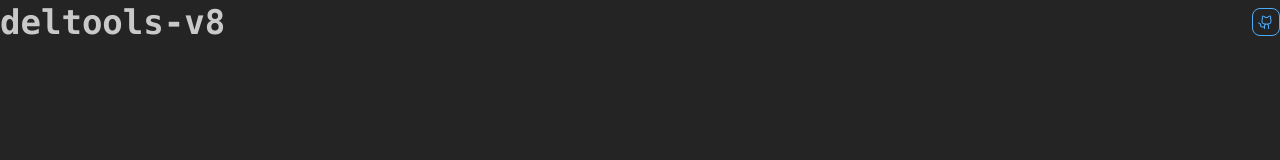
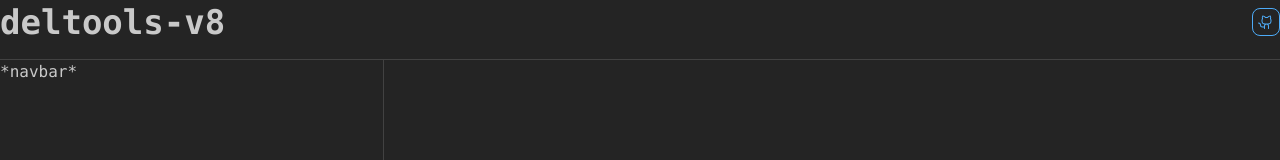
Before and after one commit to alpha-delta-511/deltools-v8, a React (Vite) app: page / in a window 1280 px wide. Before the commit this address had no page. Shown: the top 160 px of the page. Built offline with nearby package versions, Linux system fonts and the light colour scheme.

Commit message:
refactor: use AppShell

```diff
--- a/src/0-app/index.tsx
+++ b/src/0-app/index.tsx
@@ -1,13 +1,15 @@
 import {
   ActionIcon,
+  AppShell,
+  Burger,
   createTheme,
   Group,
   MantineProvider,
-  Stack,
   Title,
 } from "@mantine/core";
 
 import "@mantine/core/styles.css";
+import { useDisclosure } from "@mantine/hooks";
 import { GithubLogoIcon } from "@phosphor-icons/react";
 import { lazy, Suspense } from "react";
 import { Route } from "react-router-dom";
@@ -23,11 +25,28 @@ const pages: Record<string, React.ComponentType> = {
 };
 
 function App() {
+  const [opened, { toggle }] = useDisclosure();
+
   return (
     <>
       <MantineProvider theme={theme} defaultColorScheme="dark">
-        <Stack>
+        <AppShell
+          padding="md"
+          header={{ height: 60 }}
+          navbar={{
+            width: "30vw",
+            breakpoint: "sm",
+            collapsed: { mobile: !opened },
+          }}
+        >
+          <AppShell.Header>
             <Group justify="space-between">
+              <Burger
+                opened={opened}
+                onClick={toggle}
+                hiddenFrom="sm"
+                size="sm"
+              />
               <Title style={{ userSelect: "none" }}>deltools-v8</Title>
               <ActionIcon
                 component="a"
@@ -37,17 +56,26 @@ function App() {
                 <GithubLogoIcon></GithubLogoIcon>
               </ActionIcon>
             </Group>
+          </AppShell.Header>
 
+          <AppShell.Navbar>*navbar*</AppShell.Navbar>
+
+          <AppShell.Main>
             <BrowserRouter>
               <Suspense fallback={<div>Loading...</div>}>
                 <Routes>
                   {Object.entries(pages).map(([path, Component]) => (
-                  <Route key={path} path={`/${path}`} element={<Component />} />
+                    <Route
+                      key={path}
+                      path={`/${path}`}
+                      element={<Component />}
+                    />
                   ))}
                 </Routes>
               </Suspense>
             </BrowserRouter>
-        </Stack>
+          </AppShell.Main>
+        </AppShell>
       </MantineProvider>
     </>
   );
```
Lines whose indentation alone changed are shown as unchanged.
